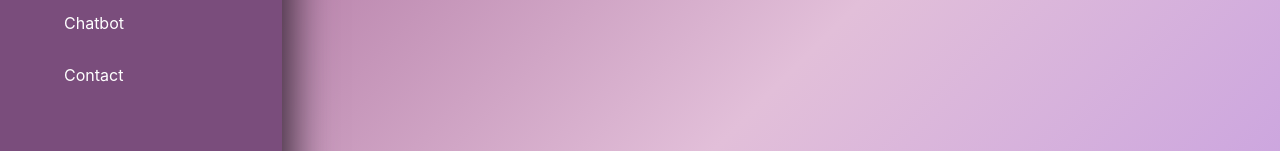
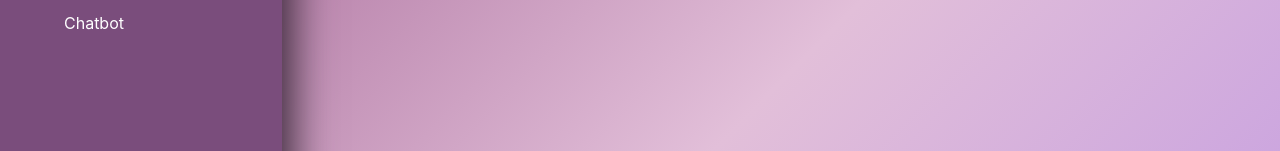
Before and after one commit to Shruti-jha6/zen, a React (Create React App) app: page / in a window 1280 px wide. Shown: the part 524-675 px from the top of the page. Built offline with nearby package versions, Linux system fonts and the light colour scheme.

Commit message:
almost final

```diff
--- a/src/comp/Exercise.jsx
+++ b/src/comp/Exercise.jsx
@@ -97,7 +97,7 @@
 // src/comp/Exercise.jsx
 import React, { useRef, useEffect, useState } from 'react';
 import Webcam from 'react-webcam';
-// import * as tf from '@tensorflow/tfjs';
+import * as tf from '@tensorflow/tfjs';
 import * as posenet from '@tensorflow-models/posenet';
 import './Exercise.css';
 
--- a/src/comp/Navbar.jsx
+++ b/src/comp/Navbar.jsx
@@ -74,7 +74,7 @@ const Navbar = () => {
           <li><Link to="/exercise" onClick={toggleNavbar}>Exercise</Link></li> {/* Change to Link */}
           <li><Link to="/meditate" onClick={toggleNavbar}>VR meditation</Link></li> {/* Change to Link */}
           <li><Link to="/chatbot" onClick={toggleNavbar}>Chatbot</Link></li> {/* Change to Link */}
-          <li><Link to="/contact" onClick={toggleNavbar}>Contact</Link></li> {/* Change to Link */}
+          {/* <li><Link to="/contact" onClick={toggleNavbar}>Contact</Link></li> Change to Link */}
         </ul>
         <div className="burger" onClick={toggleNavbar}>
           <div className="line1"></div>
```
Also changed, not shown: 1 other file (tests, documents, lock files or other folders).
